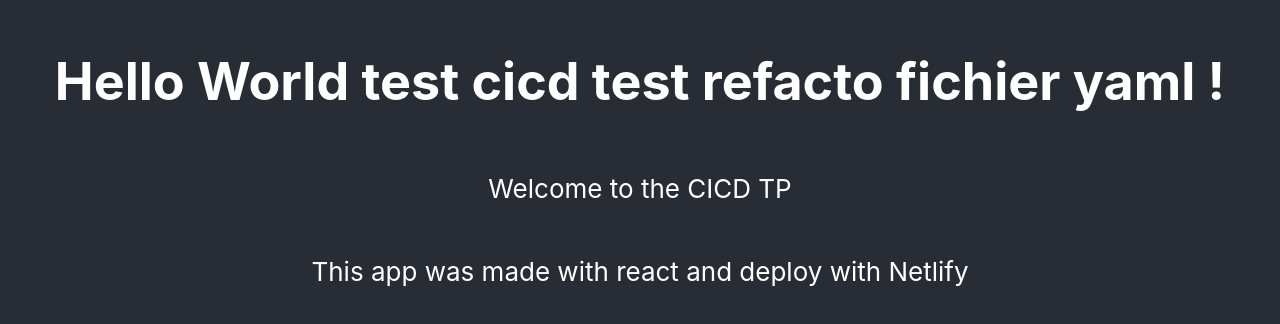
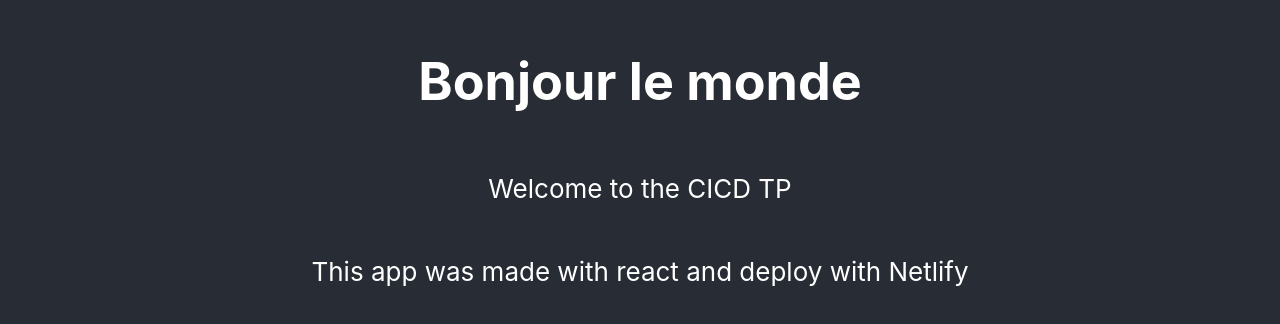
Before and after one commit to BenjaminPLESANT/tp-cicd-react, a React (Create React App) app: page / in a window 1280 px wide. Shown: the part 236-560 px from the top of the page. Built offline with nearby package versions, Linux system fonts and the light colour scheme.

Commit message:
fdsfdsfs

```diff
--- a/src/App.js
+++ b/src/App.js
@@ -4,7 +4,7 @@ function App() {
   return (
     <div className="App">
       <header className="App-header">
-        <h1>Hello World test cicd test refacto fichier yaml !</h1>
+        <h1>Bonjour le monde</h1>
         <p>Welcome to the CICD TP</p>
         <p>This app was made with react and deploy with Netlify</p>
       </header>
```
